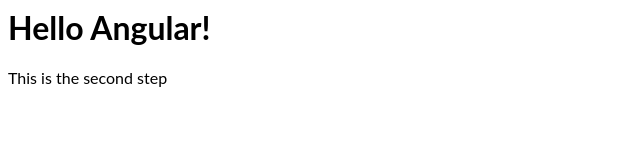
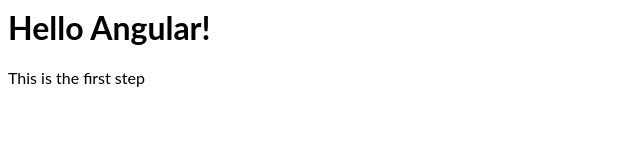
Before and after one commit to davenlin19/project-based, an Angular app: page / in a window 1280 px wide. Shown: the top 160 px of the page, without its empty margins (0-640 px from the left). Built offline with nearby package versions, Linux system fonts and the light colour scheme.

Commit message:
1 file modified

```diff
--- a/src/app/app.component.html
+++ b/src/app/app.component.html
@@ -1,4 +1,5 @@
 <hello name="{{ name }}"></hello>
 <p>
-  This is the second step
+  This is the first step
 </p>
+<!-- Create a paragraph with content "This is the second step" -->
```
